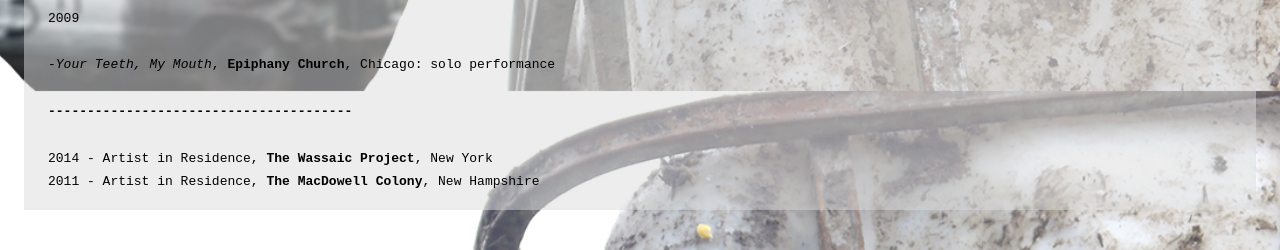
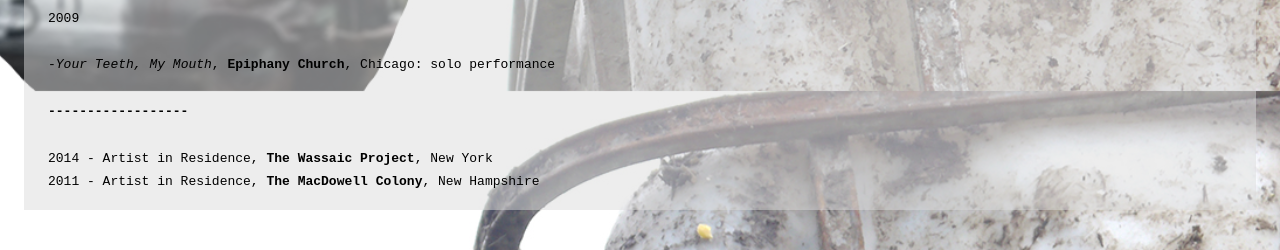
Before and after one commit to scootfence/scootfence.github.io, a Jekyll site: the page built from about.md, in a window 1280 px wide. Shown: the part 809-1059 px from the top of the page. Built offline with Jekyll 4.4.1, drawn with Linux system fonts in a browser that asks for light colours; Markdown is read by kramdown in place of the engine named in the settings.

Commit message:
Update about.md

```diff
--- a/about.md
+++ b/about.md
@@ -38,7 +38,7 @@ permalink: about/index.html
 <br><br>
 -<i>Your Teeth, My Mouth</i>, <b>Epiphany Church</b>, Chicago: solo performance
 <br><br>
-<b>---------------------------------------</b>
+<b>------------------</b>
 <br><br>
 2014 - Artist in Residence, <b>The Wassaic Project</b>, New York
 <br>2011 - Artist in Residence, <b>The MacDowell Colony</b>, New Hampshire
```
